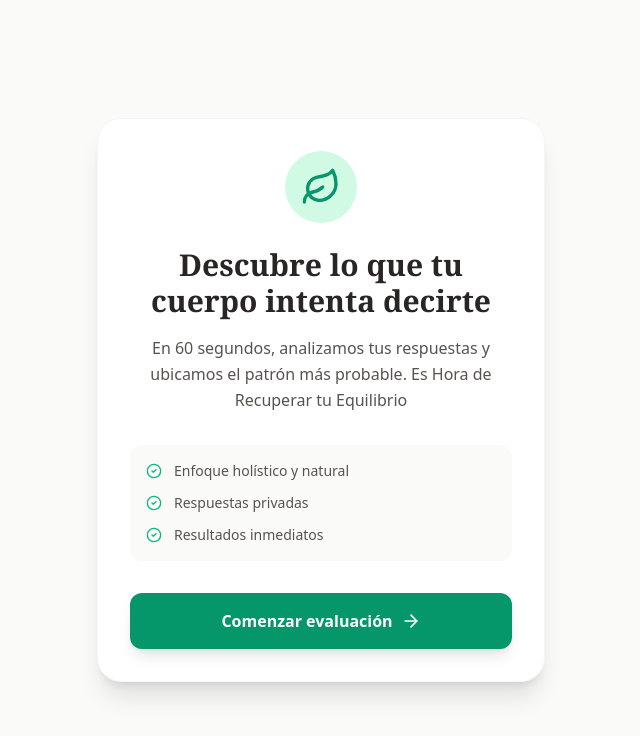
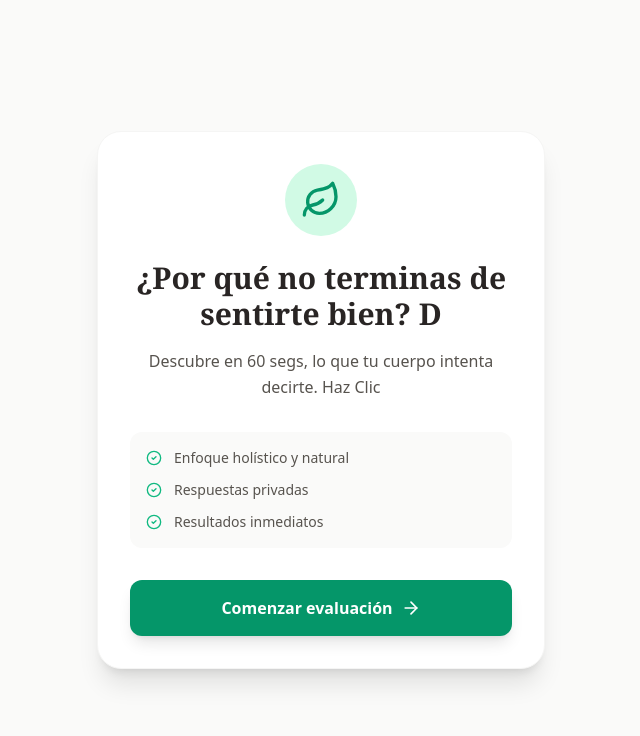
Before and after one commit to cabomex/natuquiz, a React (Vite) app: page / in a window 1280 px wide. Shown: the top 736 px of the page, without its empty margins (319-959 px from the left). Built offline with nearby package versions, Linux system fonts and the light colour scheme.

Commit message:
Revise text in App component for better messaging
Updated header and paragraph text for clarity.

```diff
--- a/src/App.jsx
+++ b/src/App.jsx
@@ -382,11 +382,10 @@ export default function QuizNaturista() {
           </div>
         </div>
 
-        <h1 className="text-3xl font-bold text-stone-800 mb-4 font-serif">Descubre lo que tu cuerpo intenta decirte</h1>
+        <h1 className="text-3xl font-bold text-stone-800 mb-4 font-serif">¿Por qué no terminas de sentirte bien? D</h1>
 
         <p className="text-stone-600 mb-8 leading-relaxed">
-          En 60 segundos, analizamos tus respuestas y ubicamos el patrón más probable. Es Hora de
-          Recuperar tu Equilibrio
+          Descubre en 60 segs, lo que tu cuerpo intenta decirte. Haz Clic
         </p>
 
         <div className="space-y-3 mb-8 text-left bg-stone-50 p-4 rounded-xl">
```
